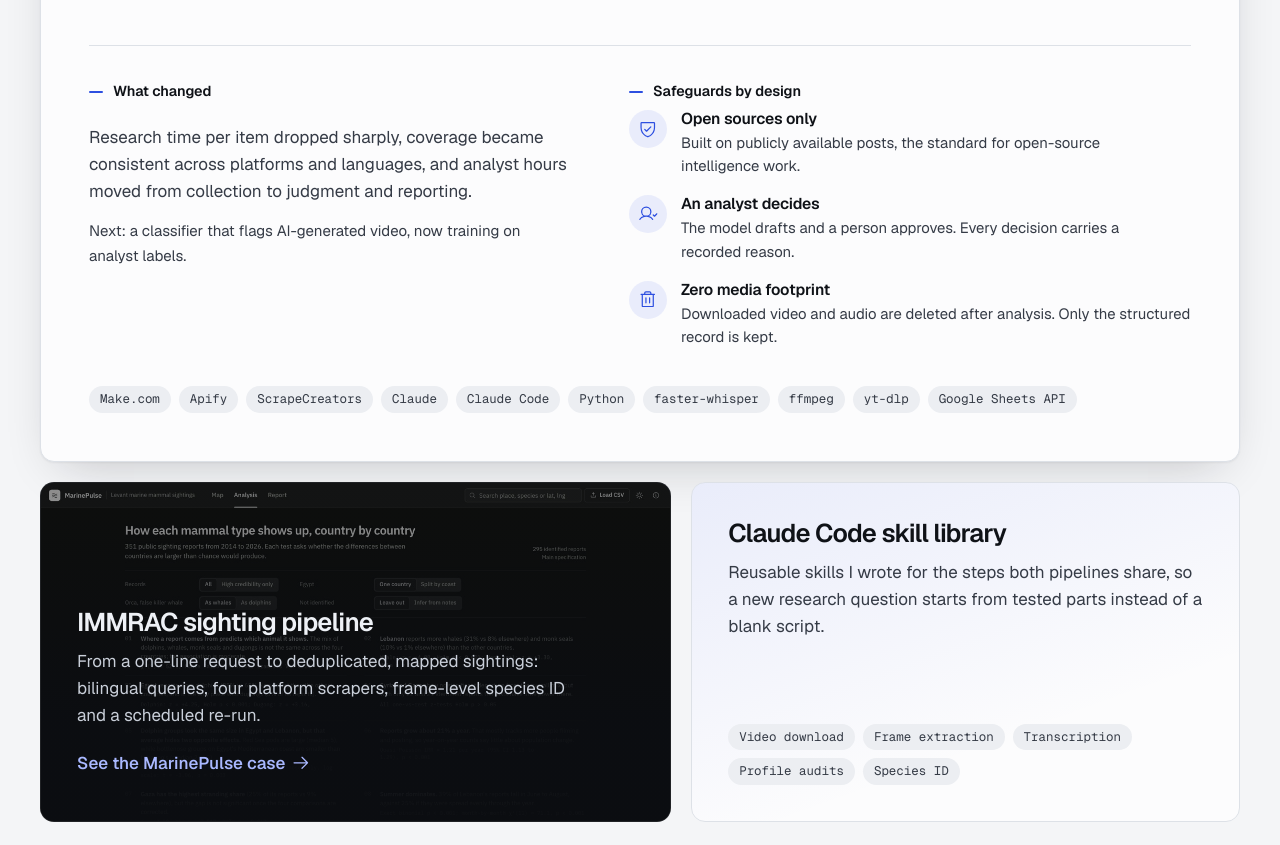
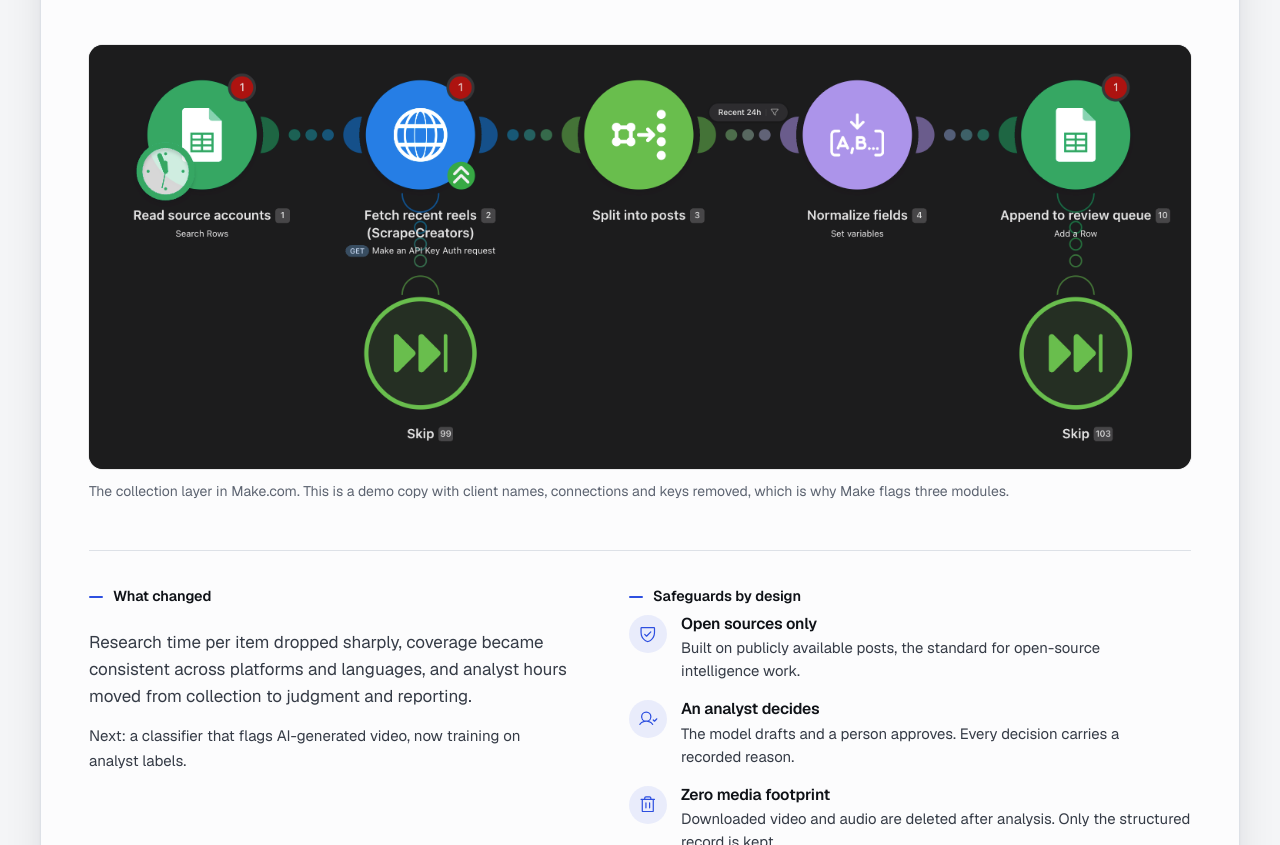
Before and after one commit to glbnymyn123-GALBI/glbnymyn123-galbi.github.io, a plain HTML site: page index.html in a window 1280 px wide. Shown: the part 5198-6043 px from the top of the page. Drawn offline with Linux system fonts and the light colour scheme.

Commit message:
Add the Make.com collection scenario to the pipeline case
Screenshot of a sanitized demo copy (no client names, connections or keys),
shown under the six-step diagram with a caption explaining the flagged modules.

Co-Authored-By: Claude Opus 5.5 <noreply@anthropic.com>

```diff
--- a/index.html
+++ b/index.html
@@ -380,6 +380,14 @@
             </ol>
           </div>
 
+          <figure class="flagship__shot">
+            <div class="flagship__shot-frame" tabindex="0" role="region" aria-label="Make.com scenario screenshot">
+              <img src="assets/work/make-collector.png" width="1432" height="551" loading="lazy" decoding="async"
+                   alt="Make.com scenario: read source accounts, fetch recent reels from ScrapeCreators, split into posts, keep the last 24 hours and normalize fields, then append to a review queue, with skip-on-error handlers under the fetch and append steps">
+            </div>
+            <figcaption>The collection layer in Make.com. This is a demo copy with client names, connections and keys removed, which is why Make flags three modules.</figcaption>
+          </figure>
+
           <div class="flagship__grid">
             <div class="flagship__impact">
               <h4 class="case__label">What changed</h4>
--- a/styles.css
+++ b/styles.css
@@ -934,6 +934,30 @@ a.case__media:hover img {
   line-height: 1.4;
 }
 
+.flagship__shot {
+  margin-top: clamp(32px, 4vw, 48px);
+}
+
+/* Make's canvas is dark in both themes; on narrow screens it scrolls sideways so labels stay legible */
+.flagship__shot-frame {
+  overflow-x: auto;
+  border-radius: var(--radius);
+  background: #1c1c1c;
+  box-shadow: 0 0 0 1px var(--edge);
+}
+
+.flagship__shot img {
+  width: 100%;
+  min-width: 640px;
+}
+
+.flagship__shot figcaption {
+  margin-top: 12px;
+  color: var(--muted);
+  font-size: 0.875rem;
+  line-height: 1.5;
+}
+
 .flagship__grid {
   display: grid;
   grid-template-columns: minmax(0, 1fr) minmax(0, 1.15fr);
```
Also changed, not shown: assets/work/make-collector.png (added).
